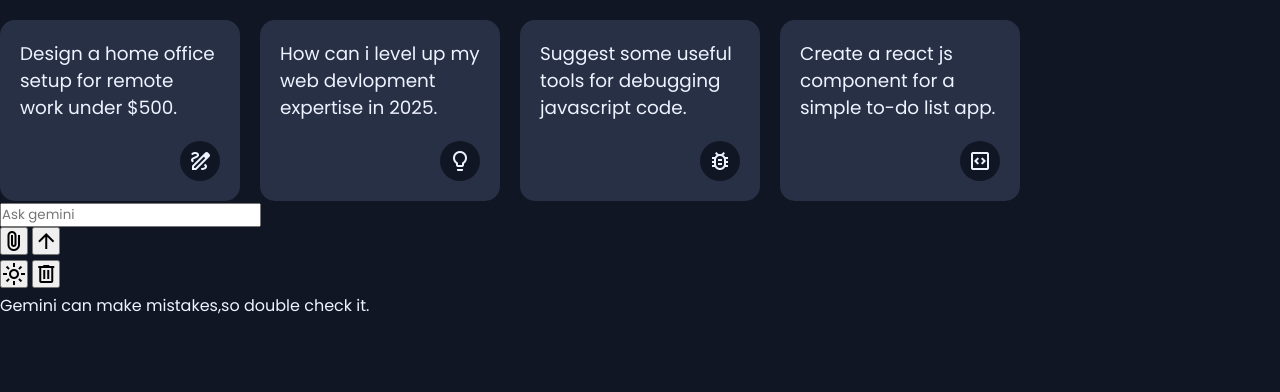
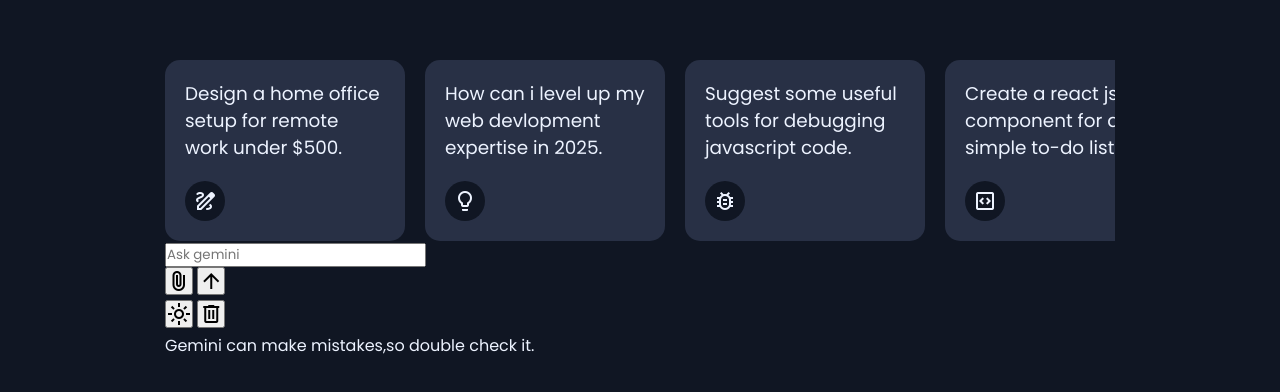
Before and after one commit to varun-web-dev/AskVarunAI, a plain HTML site: page index.html in a window 1280 px wide. Shown: the part 170-562 px from the top of the page. Drawn offline with nearby package versions, Linux system fonts and the light colour scheme.

Commit message:
set alignment in suggestion section

```diff
--- a/index.html
+++ b/index.html
@@ -11,7 +11,7 @@
 </head>
 
 <body>
-
+  <div class="container">
     <!--App header-->
     <header>
         <h1 class="heading">Hello there</h1>
@@ -56,6 +56,7 @@
 
         <p class="disclaimer-text">Gemini can make mistakes,so double check it.</p>
 
+    </div>
 </body>
 
 </html>
--- a/style.css
+++ b/style.css
@@ -81,5 +81,5 @@
     display: flex;
     align-items: center;
     justify-content: center;
-    align-self: flex-end;
+    align-self: flex-start;
 }
```
